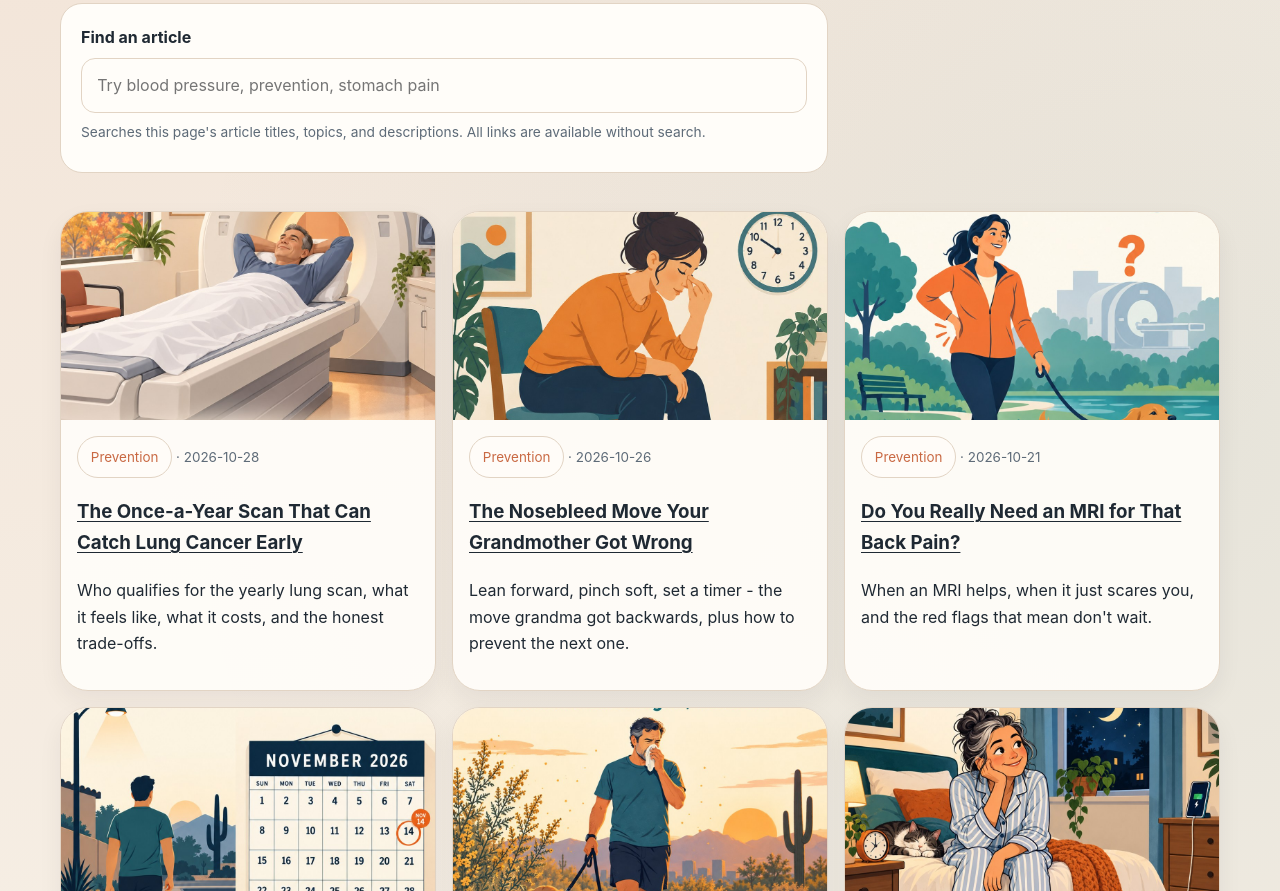
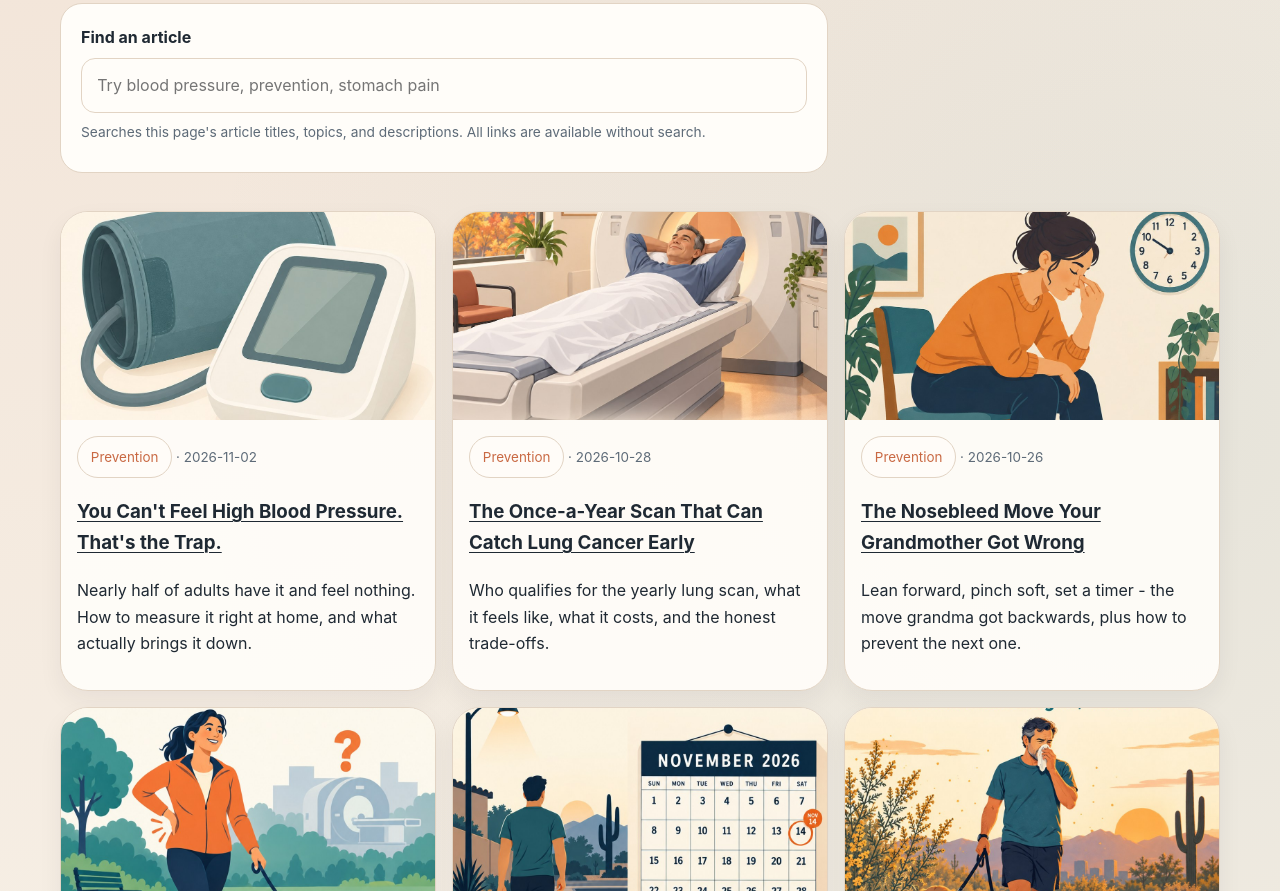
Before and after one commit to opieclawnunez/familydoc9-site, a plain HTML site: page articles.html in a window 1280 px wide. Shown: the part 517-1408 px from the top of the page. Drawn offline with Linux system fonts and the light colour scheme.

Commit message:
Add blood pressure article card to articles grid

```diff
--- a/articles.html
+++ b/articles.html
@@ -71,6 +71,14 @@
     </section>
     <section class="section">
       <div class="article-grid">
+        <article class="media-card">
+          <img src="assets/media/hbp-card.jpg" alt="Photo of an automatic upper-arm home blood pressure monitor with its cuff: You can't feel high blood pressure - that's the trap." width="1080" height="1350" loading="lazy">
+          <div class="media-copy">
+            <div class="meta"><span class="category-chip">Prevention</span> · 2026-11-02</div>
+            <h3><a href="high-blood-pressure-catch-early.html">You Can&#x27;t Feel High Blood Pressure. That&#x27;s the Trap.</a></h3>
+            <p>Nearly half of adults have it and feel nothing. How to measure it right at home, and what actually brings it down.</p>
+          </div>
+        </article>
         <article class="media-card">
           <img src="assets/media/1-lung-cancer-scan-card.jpg" alt="Illustration of a relaxed man lying on a CT scanner table with his hands behind his head, autumn leaves outside the window and a wall clock on the wall. Text: The once-a-year scan that can catch lung cancer early. Dr. Manuel Nunez - docnunez.com." width="1080" height="1350" loading="lazy">
           <div class="media-copy">
```
